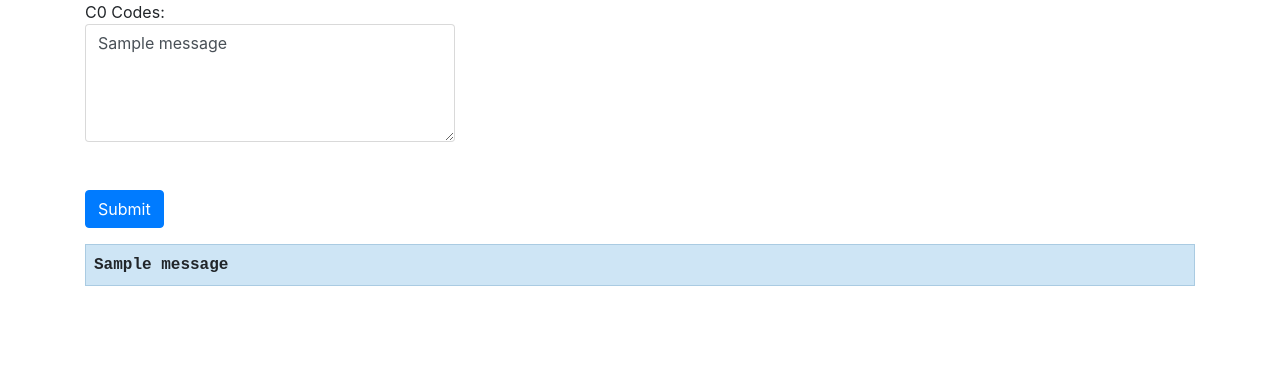
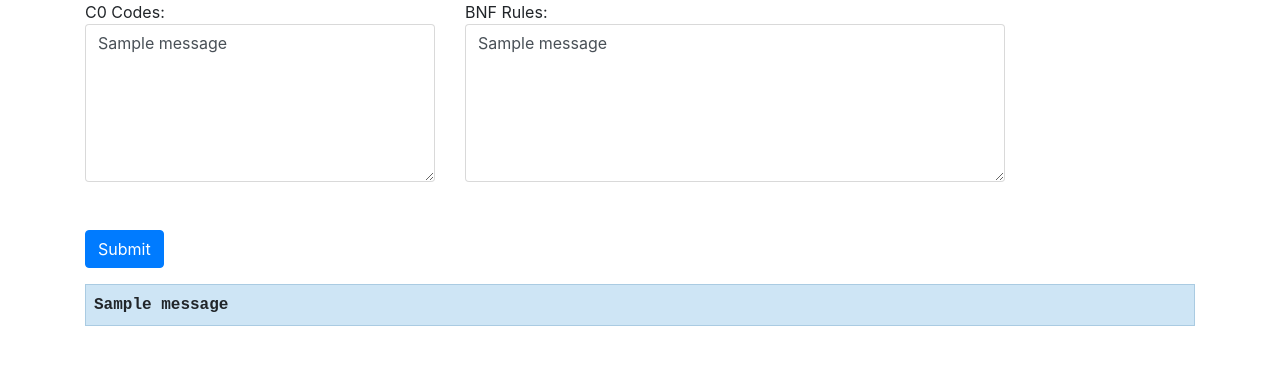
Before and after one commit to Ririkoo/SystemProgramming, a Flask app: template templates/index.html in a window 1280 px wide. Shown: the part 90-455 px from the top of the page. Run offline with Flask 2, Linux system fonts and the light colour scheme; the template is opened without the code that fills it, so the values that code supplies are empty; one stand-in notice (Sample message) is shown; some libraries are stand-ins or nearby versions.

Commit message:
index.html可修改bnf規則

```diff
--- a/app.py
+++ b/app.py
@@ -5,8 +5,8 @@ from flask import Flask, request, redirect, url_for, \
     render_template, flash, Markup
 
 import processlib.Tools as Tools
-from processlib.Parser import BNFParser, c0_ebnf, Parser
-from processlib.Scanner import BNFScanner, Scanner
+from processlib.Parser import BNFParser, c0_ebnf
+from processlib.Scanner import BNFScanner
 from processlib.SemanticAnalyser import SemanticAnalyser
 from processlib.Tools import TreeTools
 
@@ -18,23 +18,31 @@ SECRET_KEY = 'mkz75asklLd8wdA9'
 # create app
 app = Flask(__name__)
 app.config.from_object(__name__)
+
+
 # parser
-SAnalyser = SemanticAnalyser(BNFParser(c0_ebnf, 'PROG', BNFScanner()))
+# SAnalyser = SemanticAnalyser(BNFParser(c0_ebnf, 'PROG', BNFScanner()))
+
+
 # SAnalyser = SemanticAnalyser(Parser(Scanner()))
-
+bnf_rules = c0_ebnf
 
 @app.route('/')
 def index():
+    flash(bnf_rules, 'bnf_editor')
     return render_template('index.html')
 
 
 @app.route('/parse', methods=['POST'])
 def add_entry():
     c0_code = request.form['text']
+    bnf_rules = request.form['bnf'].strip() or c0_ebnf
+    # flash(bnf_rules, 'bnf_editor')
+    s_analyser = SemanticAnalyser(BNFParser(bnf_rules, 'PROG', BNFScanner()))
     try:
         flash(c0_code, 'editor')
 
-        parser_res = TreeTools.dump_html_code(SAnalyser.parse(c0_code))
+        parser_res = TreeTools.dump_html_code(s_analyser.parse(c0_code))
         flash(Markup(parser_res), 'output')
     except Exception as e:
         flash(Markup(Tools.dump_to_html(str(e))), 'output')
--- a/templates/index.html
+++ b/templates/index.html
@@ -14,8 +14,15 @@
     <div class="row-fluid marketing">
         <div class="span6">
             <form action="{{ url_for('add_entry') }}" method="post" class="add-entry form-group">
-                <a>C0 Codes:</a>
-                <textarea name="text" rows="5" cols="40" class="form-control col-sm-4">{% with editor = get_flashed_messages(category_filter=["editor"]) %}{% if editor %}{% for message in editor %}{{ message }}{% endfor %}{% endif %}{% endwith %}</textarea>
+                <div class="row">
+                    <div class="col-sm-4"><a>C0 Codes:</a><br>
+                        <textarea name="text" rows="7" cols="50" class="form-control">{% with editor = get_flashed_messages(category_filter=["editor"]) %}{% if editor %}{% for message in editor %}{{ message }}{% endfor %}{% endif %}{% endwith %}</textarea>
+                    </div>
+                    <div class="col-sm-6">
+                        <a>BNF Rules:</a><br>
+                        <textarea name="bnf" rows="7" cols="80" class="form-control">{% with editor = get_flashed_messages(category_filter=["bnf_editor"]) %}{% if editor %}{% for message in editor %}{{ message }}{% endfor %}{% endif %}{% endwith %}</textarea>
+                    </div>
+                </div>
                 <br><br>
                 <input type="submit" class="btn btn-primary" value="Submit">
             </form>
@@ -23,11 +30,11 @@
 
         <div class="span6">
             {% with output = get_flashed_messages(category_filter=["output"]) %}
-                {% if output %}
-                    {% for message in output %}
-                    <div class="flash">{{ message }}</div>
-                    {% endfor %}
-                {% endif %}
+            {% if output %}
+            {% for message in output %}
+            <div class="flash">{{ message }}</div>
+            {% endfor %}
+            {% endif %}
             {% endwith %}
         </div>
     </div>
```
